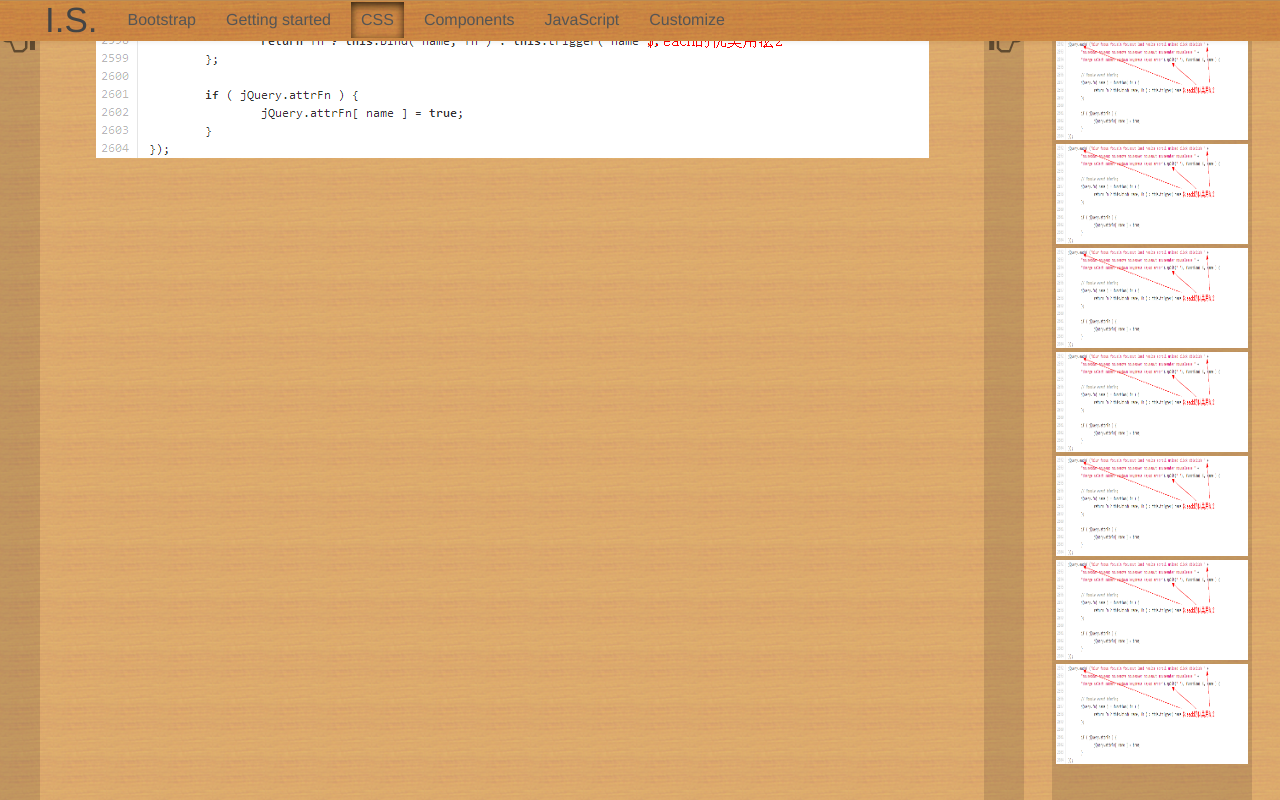
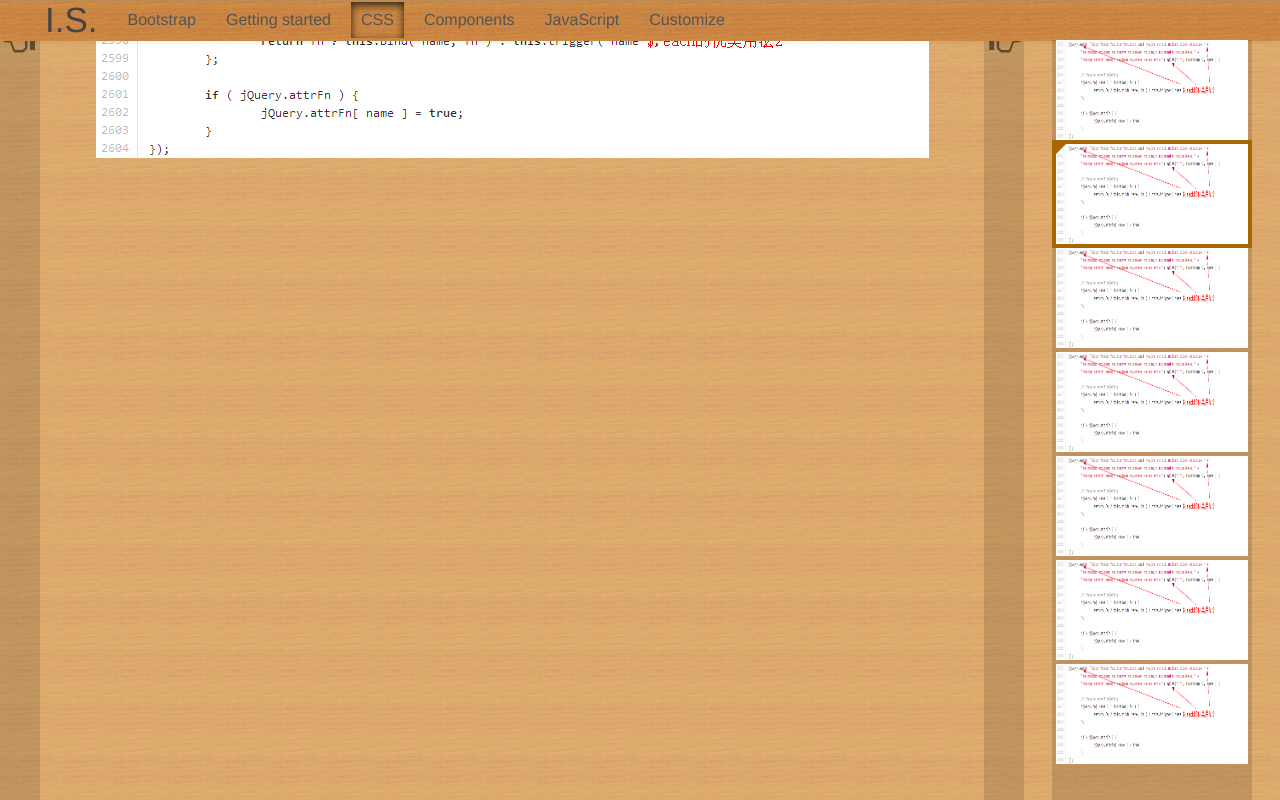
Before and after one commit to ysyfff/IS, a Django app: page / in a window 1280 px wide. Run offline with Django 3.2, Linux system fonts and the light colour scheme; some libraries are stand-ins or nearby versions.

Commit message:
complete curr-img-css

```diff
--- a/static/css/docs_css.css
+++ b/static/css/docs_css.css
@@ -139,7 +139,7 @@ box-shadow: inset 0 3px 8px rgba(0,0,0,0.8);
     min-width: 200px;
     height: 100%;
     background-color: rgba(0,0,0,0.125);
-
+    z-index: 2000;
 }
 
 .roll-area ul{
@@ -161,3 +161,21 @@ box-shadow: inset 0 3px 8px rgba(0,0,0,0.8);
     overflow-y: auto;
     overflow-x: hidden;
 }
+
+.curr-img{
+    position: absolute;
+    left: 0;
+    top: 100px;
+    width: 200px;
+    height: 108px;
+    border: 4px solid #a66600;
+}
+.curr-img:before{
+    content: '';
+    position: absolute;
+    top:0px;
+    left:0px;
+    border-style: solid;
+    border-width: 5px;
+    border-color: #a66600 transparent transparent #a66600;
+}
--- a/template/IMG/home.html
+++ b/template/IMG/home.html
@@ -90,6 +90,8 @@
                 <a href="javascript:;"><img src="/media/jchen/jQuery/jquery-img/$.each的优美用法2.png"></a>
               </li>
             </ul>
+              <div class="curr-img">
+              </div>
 
           </div>
         </div>
```
